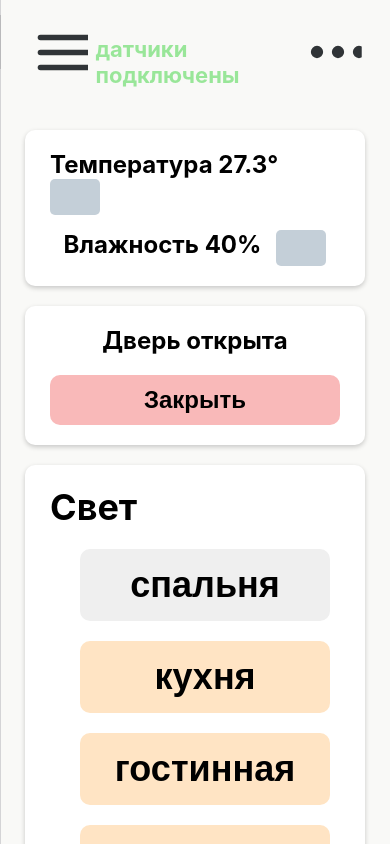
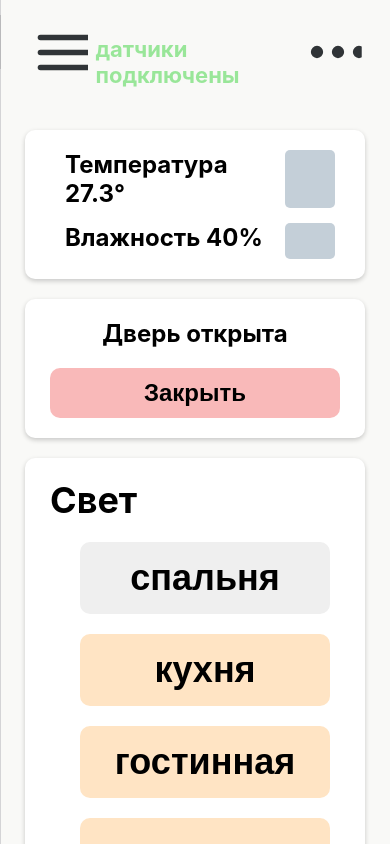
Before and after one commit to arec0000/x-home, a React (Create React App) app in the folder client/: page / in a window 390 px wide. Shown: the top 844 px of the page. Built offline with nearby package versions, Linux system fonts and the light colour scheme; no server answers.

Commit message:
client: refactor climat component style

```diff
--- a/client/src/components/climate/climate.css
+++ b/client/src/components/climate/climate.css
@@ -39,7 +39,18 @@
 @media(max-width: 930px) {
     .climate {
         flex-direction: column;
+        align-items: stretch;
         max-width: 530px;
+    }
+
+    .climate div {
+        margin-left: 15px;
+        display: flex;
+        justify-content: space-between;
+    }
+
+    .climate input {
+        margin-right: 15px;
     }
 
     .climate div:first-child {
@@ -47,10 +58,14 @@
     }
 }
 
-@media(max-width: 530px) {
+@media(max-width: 560px) {
     .climate {
         font-size: 24px;
         max-width: 300px;
+    }
+
+    .climate input {
+        margin-right: 5px;
     }
 
     .climate input {
```
